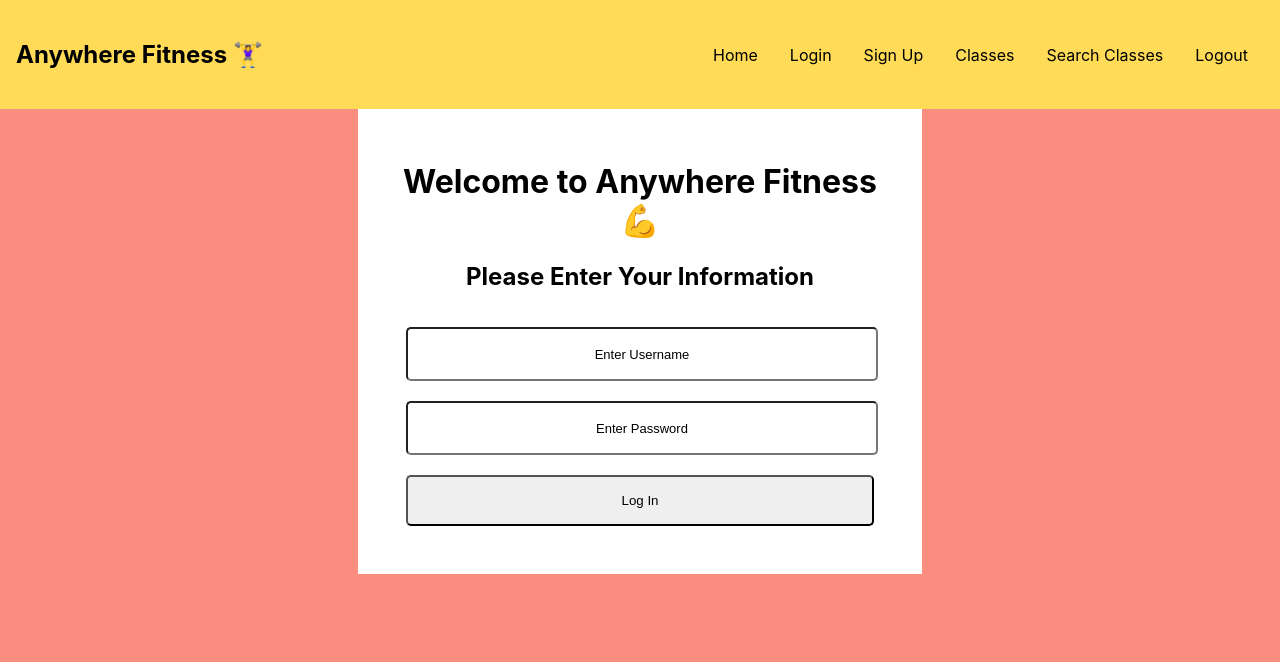
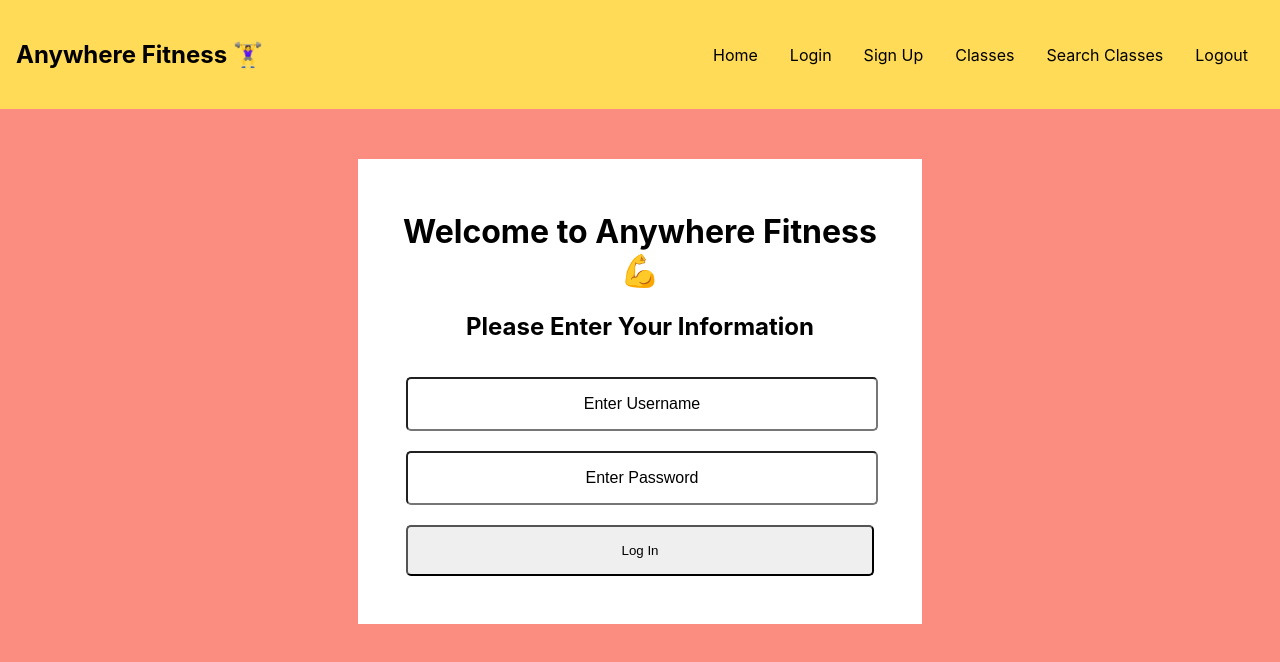
Before and after one commit to ft-anywhere-fitness-09/front-end, a React (Create React App) app in the folder fitness/: page /login in a window 1280 px wide. Shown: the top 662 px of the page. Built offline with nearby package versions, Linux system fonts and the light colour scheme.

Commit message:
created a Layout page

```diff
--- a/fitness/src/App.js
+++ b/fitness/src/App.js
@@ -8,11 +8,13 @@ import ClassForm from "../src/components/ClassForm";
 import Header from "../src/components/Header";
 import HomePage from "../src/components/HomePage";
 import SearchClass from "../src/components/SearchClass";
+import Layout from "../src/components/Layout";
 
 function App() {
   return (
     <div className="App">
       <Header />
+      <Layout>
         <Switch>
           <Route exact path="/search">
             <SearchClass />
@@ -30,12 +32,12 @@ function App() {
             <HomePage />
             <Signup />
           </Route>
-
           <Route exact path="/">
             <HomePage />
             <Signup />
           </Route>
         </Switch>
+      </Layout>
     </div>
   );
 }
--- /dev/null
+++ b/fitness/src/components/Layout.js
@@ -0,0 +1,18 @@
+import React from "react";
+
+const Layout = ({ children }) => {
+  return (
+    <div
+      style={{
+        flexDirection: "column",
+        display: "flex",
+        alignItems: "center",
+        paddingTop: 50,
+      }}
+    >
+      {children}
+    </div>
+  );
+};
+
+export default Layout;
--- a/fitness/src/index.css
+++ b/fitness/src/index.css
@@ -15,7 +15,7 @@ code {
 ::placeholder {
   color: black;
   text-align: center;
-  font-size: small;
+  font-size: medium;
 }
 
 .force-opaque::placeholder {
```
Lines whose indentation alone changed are shown as unchanged.
